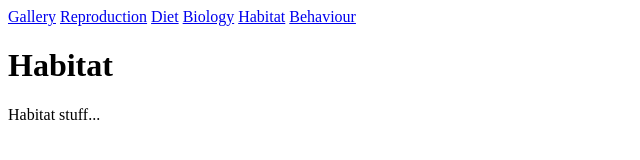
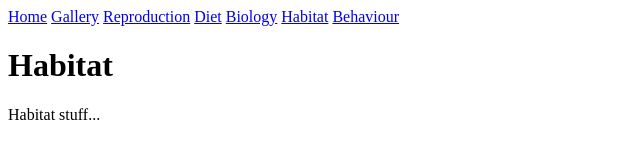
Before and after one commit to dunc75/dunc75.github.io, a plain HTML site: page habitat.html in a window 1280 px wide. Shown: the whole page, without its empty margins (0-640 px from the left). Drawn offline with Linux system fonts and the light colour scheme.

Commit message:
Update habitat.html

```diff
--- a/habitat.html
+++ b/habitat.html
@@ -2,7 +2,7 @@
 <head>
 </head>
 <body>
-  <nav><a href="gallery.html">Gallery</a> <a href="reproduction.html">Reproduction</a> <a href="diet.html">Diet</a> <a href="biology.html">Biology</a>
+  <nav><a href="index.html">Home</a> <a href="gallery.html">Gallery</a> <a href="reproduction.html">Reproduction</a> <a href="diet.html">Diet</a> <a href="biology.html">Biology</a>
     <a href="habitat.html">Habitat</a> <a href="behaviour.html">Behaviour</a></nav>
   <h1>Habitat</h1>
   <p>Habitat stuff...</p>
```
